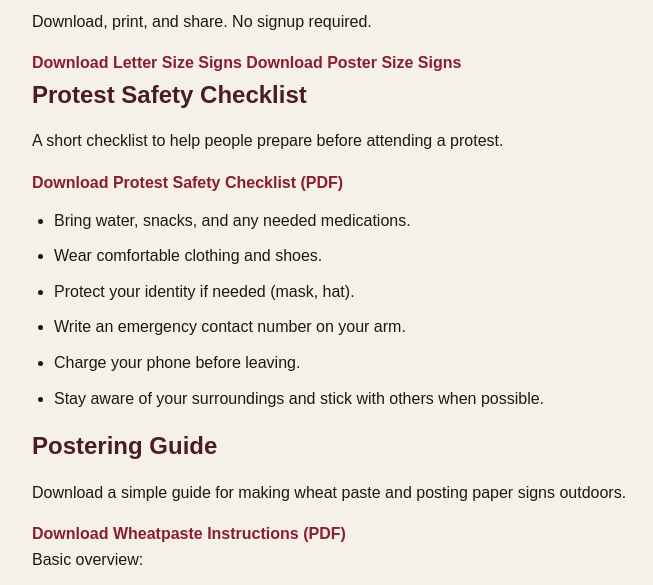
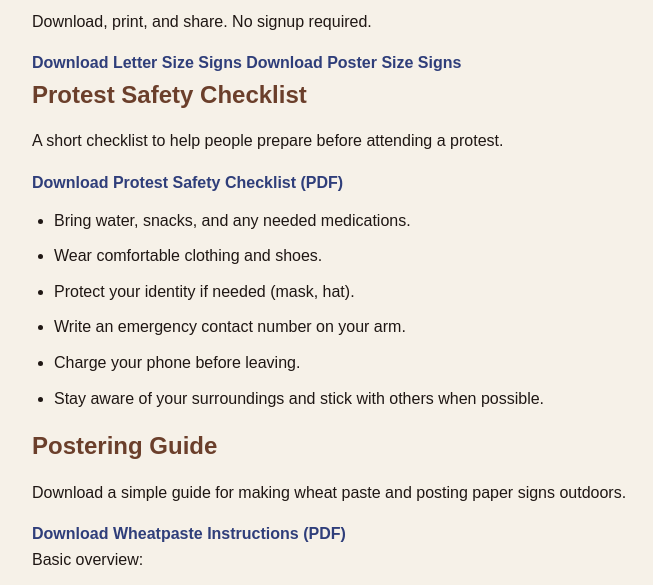
Before and after one commit to community427/protest-sign-pack, a plain HTML site: page docs/index.html in a window 1280 px wide. Shown: the part 129-714 px from the top of the page, without its empty margins (178-831 px from the left). Drawn offline with Linux system fonts and the light colour scheme.

Commit message:
Update index.html
accent color change

```diff
--- a/docs/index.html
+++ b/docs/index.html
@@ -26,7 +26,7 @@
     font-size: 24px;
     margin-top: 0;
     margin-bottom: 14px;
-    color: #4b1e1e;
+  color: #6b3f2b;
   }
 
   p {
@@ -34,15 +34,16 @@
     margin-bottom: 16px;
   }
 
-  a {
-    color: #8b1e2d;
+a {
+  color: #2f3e7a;
     font-weight: 600;
     text-decoration: none;
   }
 
-  a:hover {
-    text-decoration: underline;
-  }
+ a:hover {
+  color: #1b2a5a;
+  text-decoration: underline;
+}
 
   ul {
     margin-top: 12px;
```
